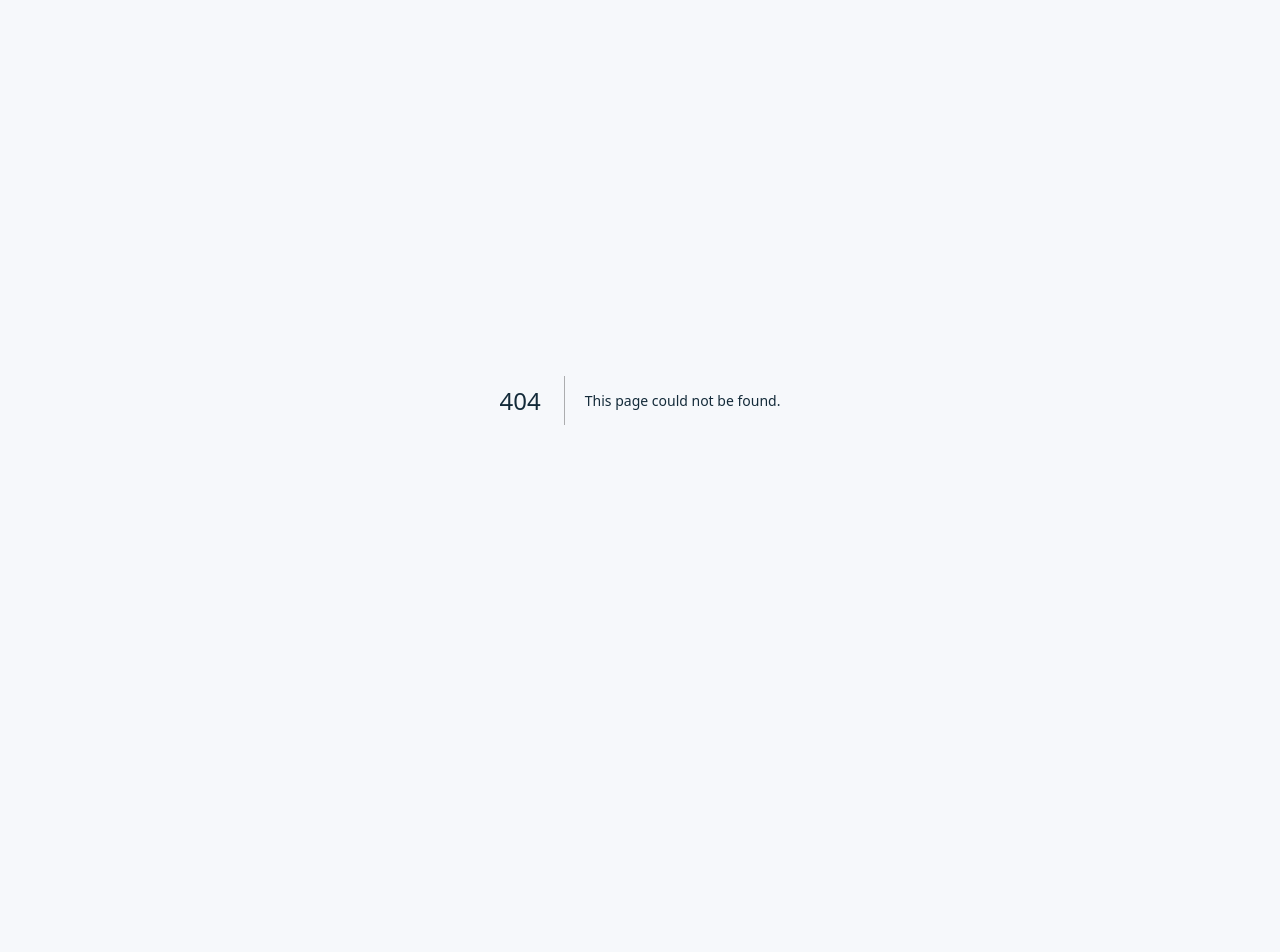
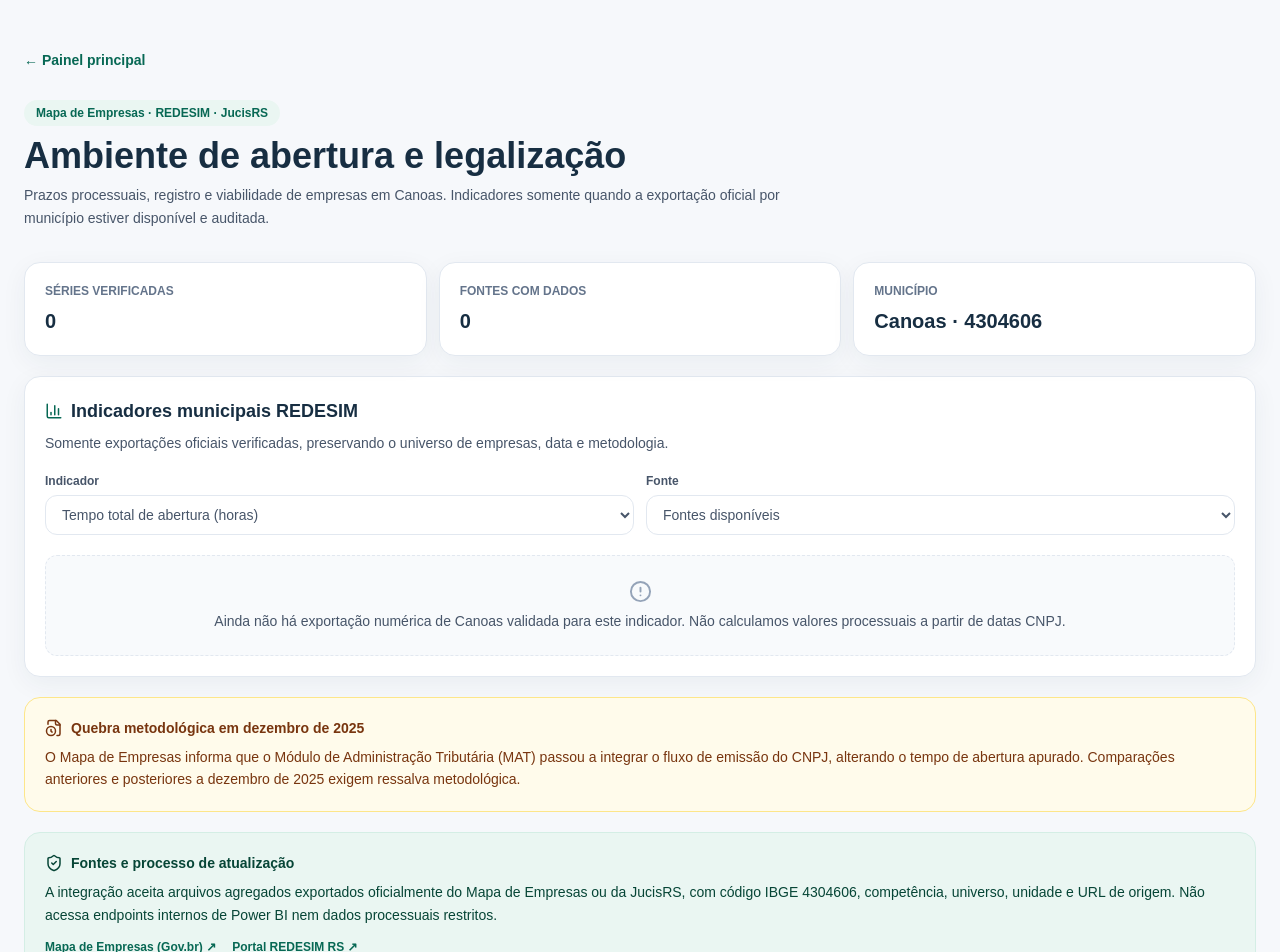
Before and after one commit to marcianolima/webgis-empreender-canoas, a Next.js app: page /redesim in a window 1280 px wide. Before the commit this address had no page. Shown: the top 952 px of the page. Before the commit the page ends 800 px from the top, so only its background shows below. Built offline with nearby package versions, Linux system fonts and the light colour scheme.

Commit message:
feat: transparent REDESIM municipal dashboard with time-to-open methodology and approved import sources

```diff
--- /dev/null
+++ b/src/app/redesim/page.tsx
@@ -0,0 +1,19 @@
+import type { Metadata } from "next";
+import Link from "next/link";
+import data from "@/data/external-indicators.json";
+import { RedesimDashboard } from "@/components/redesim-dashboard";
+import type { ExternalIndicatorRecord } from "@/lib/external-sources";
+
+export const metadata: Metadata={title:"REDESIM e Abertura de Empresas | Canoas Empreende",description:"Indicadores processuais de abertura, registro e viabilidade com fontes oficiais da REDESIM e Mapa de Empresas."};
+export default function RedesimPage(){
+  const records=data.records as ExternalIndicatorRecord[];
+  return <main className="mx-auto max-w-[1450px] px-4 py-8 text-ink sm:px-6 sm:py-12">
+    <Link href="/" className="text-sm font-semibold text-brand-700">← Painel principal</Link>
+    <div className="mt-7">
+      <span className="rounded-full bg-brand-50 px-3 py-1.5 text-xs font-bold text-brand-700">Mapa de Empresas · REDESIM · JucisRS</span>
+      <h1 className="mt-3 text-2xl font-extrabold sm:text-4xl">Ambiente de abertura e legalização</h1>
+      <p className="mt-2 max-w-3xl text-sm leading-relaxed text-slate-600">Prazos processuais, registro e viabilidade de empresas em Canoas. Indicadores somente quando a exportação oficial por município estiver disponível e auditada.</p>
+    </div>
+    <RedesimDashboard records={records}/>
+  </main>;
+}
--- /dev/null
+++ b/src/components/redesim-dashboard.tsx
@@ -0,0 +1,72 @@
+"use client";
+
+import { useMemo, useState } from "react";
+import { BarChart3, ExternalLink, FileClock, ShieldCheck, AlertCircle } from "lucide-react";
+import { LineChart, Line, CartesianGrid, ResponsiveContainer, Tooltip, XAxis, YAxis } from "recharts";
+import type { ExternalIndicatorRecord, IndicatorId } from "@/lib/external-sources";
+
+const METRICS: {id:IndicatorId;label:string}[]=[
+  {id:"tempo_abertura_horas",label:"Tempo total de abertura (horas)"},
+  {id:"tempo_viabilidade_horas",label:"Tempo de viabilidade (horas)"},
+  {id:"tempo_registro_horas",label:"Tempo de registro (horas)"},
+  {id:"aberturas",label:"Empresas abertas"},
+  {id:"baixas",label:"Empresas baixadas"},
+];
+const METHODOLOGY_URL="https://www.gov.br/empresas-e-negocios/pt-br/mapa-de-empresas/painel-mapa-de-empresas";
+const JUCIS_URL="https://www.redesim.rs.gov.br/";
+
+export function RedesimDashboard({records}:{records:ExternalIndicatorRecord[]}) {
+  const [metric,setMetric]=useState<IndicatorId>("tempo_abertura_horas");
+  const [source,setSource]=useState<string>("all");
+  const valid=useMemo(()=>records.filter(r=>
+    r.territorio==="4304606" &&
+    ["mapa_empresas","redesim_jucisrs"].includes(r.fonte)
+  ),[records]);
+  const sources=Array.from(new Set(valid.map(r=>r.fonte)));
+  const filtered=useMemo(()=>valid.filter(r=>r.indicador===metric && (source==="all"||source===r.fonte))
+    .sort((a,b)=>a.competencia.localeCompare(b.competencia)),[valid,metric,source]);
+  const unitMetric=filtered[0];
+  const comparable=filtered.filter(r=>!unitMetric||(r.universo===unitMetric.universo && r.unidade===unitMetric.unidade && r.segmento===unitMetric.segmento));
+  return <div className="mt-8 space-y-5">
+    <div className="grid gap-3 sm:grid-cols-3">
+      {[
+        ["Séries verificadas",String(valid.length)],
+        ["Fontes com dados",String(sources.length)],
+        ["Município","Canoas · 4304606"],
+      ].map(([label,value])=><div key={label} className="rounded-2xl border border-slate-200 bg-white p-5 shadow-card"><span className="block text-xs font-semibold uppercase text-slate-500">{label}</span><span className="mt-2 block text-xl font-extrabold text-ink">{value}</span></div>)}
+    </div>
+    <section className="rounded-2xl border border-slate-200 bg-white p-5 shadow-card">
+      <h2 className="flex items-center gap-2 text-lg font-bold"><BarChart3 size={18} className="text-brand-700"/> Indicadores municipais REDESIM</h2>
+      <p className="mt-2 text-sm text-slate-600">Somente exportações oficiais verificadas, preservando o universo de empresas, data e metodologia.</p>
+      <div className="mt-5 grid gap-3 sm:grid-cols-2">
+        <label className="text-xs font-semibold text-slate-600">Indicador
+          <select value={metric} onChange={e=>setMetric(e.target.value as IndicatorId)} className="mt-1.5 w-full rounded-xl border border-slate-200 bg-white px-3 py-2.5 text-sm font-normal">{METRICS.map(m=><option value={m.id} key={m.id}>{m.label}</option>)}</select>
+        </label>
+        <label className="text-xs font-semibold text-slate-600">Fonte
+          <select value={source} onChange={e=>setSource(e.target.value)} className="mt-1.5 w-full rounded-xl border border-slate-200 bg-white px-3 py-2.5 text-sm font-normal"><option value="all">Fontes disponíveis</option>{sources.map(s=><option key={s} value={s}>{s}</option>)}</select>
+        </label>
+      </div>
+      {comparable.length ? <>
+        <div className="mt-5 h-[300px] w-full" role="img" aria-label="Indicadores processuais municipais de abertura e legalização de empresas">
+          <ResponsiveContainer width="100%" height="100%"><LineChart data={comparable} margin={{left:0,right:18,bottom:5}}>
+            <CartesianGrid vertical={false} stroke="#e5ebee"/><XAxis dataKey="competencia" tick={{fontSize:10}}/><YAxis tick={{fontSize:10}} width={55}/><Tooltip formatter={v=>new Intl.NumberFormat("pt-BR",{maximumFractionDigits:2}).format(Number(v))}/><Line dataKey="valor" name={METRICS.find(m=>m.id===metric)?.label} stroke="#087f66" strokeWidth={3}/>
+          </LineChart></ResponsiveContainer>
+        </div>
+        <p className="mt-4 text-xs text-slate-500"><strong>Universo:</strong> {unitMetric?.universo} · <strong>Segmento:</strong> {unitMetric?.segmento||"Total"} · <strong>Unidade:</strong> {unitMetric?.unidade}</p>
+        <a href={unitMetric?.url_origem} target="_blank" rel="noopener noreferrer" className="mt-3 inline-flex items-center gap-2 text-xs font-semibold text-brand-700 underline">Acessar registro original <ExternalLink size={14}/></a>
+      </> : <div className="mt-5 rounded-xl border border-dashed border-slate-200 bg-slate-50 p-6 text-center text-sm text-slate-600"><AlertCircle size={23} className="mx-auto mb-2 text-slate-400"/>Ainda não há exportação numérica de Canoas validada para este indicador. Não calculamos valores processuais a partir de datas CNPJ.</div>}
+    </section>
+    <section className="rounded-2xl border border-amber-200 bg-amber-50 p-5">
+      <h2 className="flex items-center gap-2 text-sm font-bold text-amber-900"><FileClock size={18}/> Quebra metodológica em dezembro de 2025</h2>
+      <p className="mt-2 text-sm leading-relaxed text-amber-900">O Mapa de Empresas informa que o Módulo de Administração Tributária (MAT) passou a integrar o fluxo de emissão do CNPJ, alterando o tempo de abertura apurado. Comparações anteriores e posteriores a dezembro de 2025 exigem ressalva metodológica.</p>
+    </section>
+    <section className="rounded-2xl border border-brand-100 bg-brand-50 p-5">
+      <h2 className="flex items-center gap-2 text-sm font-bold text-brand-900"><ShieldCheck size={18}/> Fontes e processo de atualização</h2>
+      <p className="mt-2 text-sm leading-relaxed text-brand-900">A integração aceita arquivos agregados exportados oficialmente do Mapa de Empresas ou da JucisRS, com código IBGE 4304606, competência, universo, unidade e URL de origem. Não acessa endpoints internos de Power BI nem dados processuais restritos.</p>
+      <div className="mt-3 flex flex-wrap gap-4 text-xs font-semibold text-brand-700">
+        <a href={METHODOLOGY_URL} target="_blank" rel="noopener noreferrer" className="underline">Mapa de Empresas (Gov.br) ↗</a>
+        <a href={JUCIS_URL} target="_blank" rel="noopener noreferrer" className="underline">Portal REDESIM RS ↗</a>
+      </div>
+    </section>
+  </div>;
+}
```
